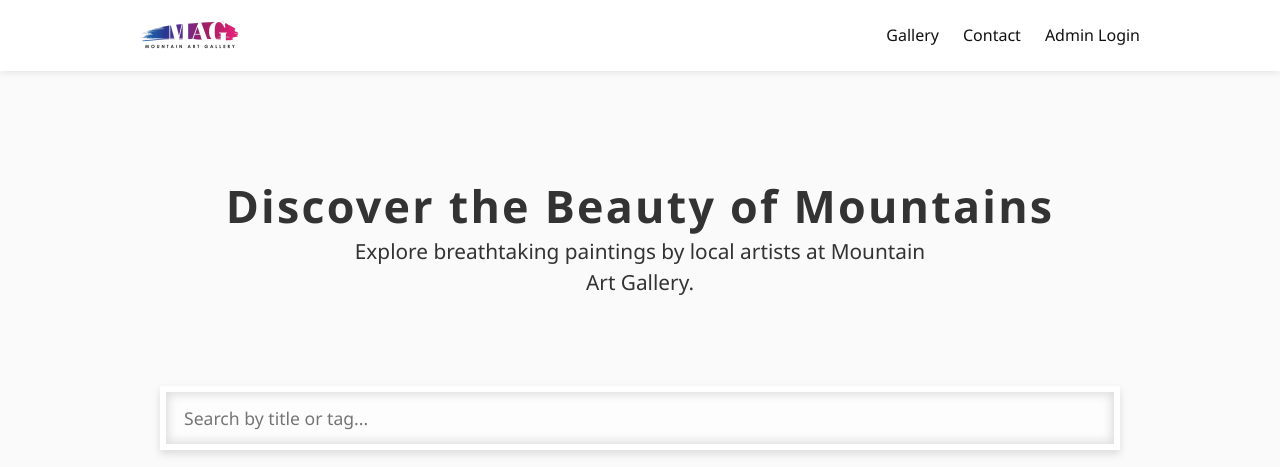
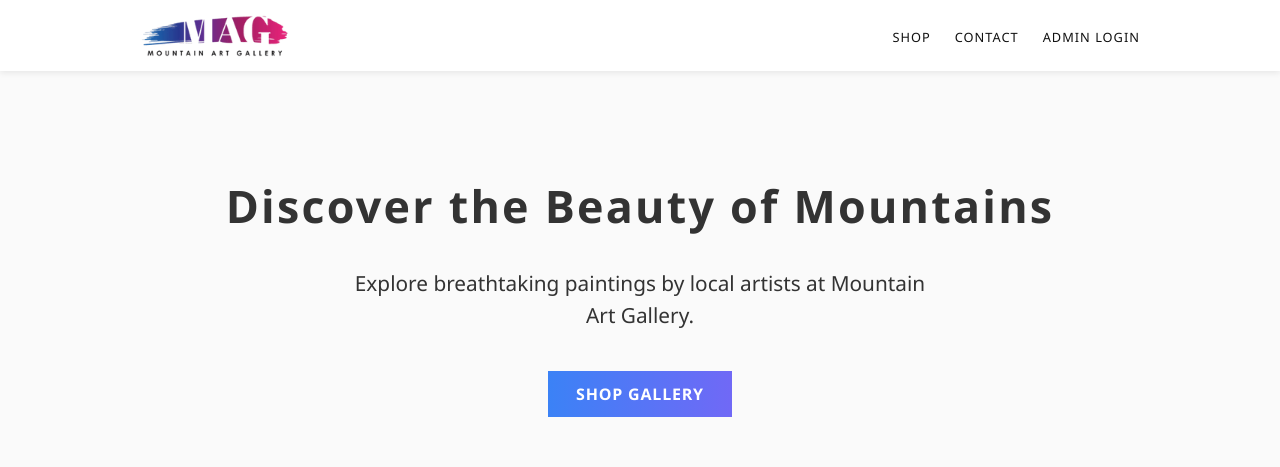
Before and after one commit to shrawan-shakya/mountainartgallery, a React (Create React App) app: page / in a window 1280 px wide. Shown: the top 467 px of the page. Built offline with nearby package versions, Linux system fonts and the light colour scheme; no server answers; the database is empty.

Commit message:
Update dashboard and artwork features

```diff
--- a/src/App.js
+++ b/src/App.js
@@ -1,12 +1,14 @@
+// App.js
 import React, { useEffect, useState } from 'react';
 import { BrowserRouter as Router, Routes, Route } from 'react-router-dom';
 import { auth } from './firebase';
 import { onAuthStateChanged, signOut } from 'firebase/auth';
 
-import Home from './components/Home'; // ✅ Used below now
+import Home from './components/Home';
+import GalleryPage from './components/GalleryPage';
 import AdminLogin from './components/AdminLogin';
 import Dashboard from './components/Dashboard';
-import ArtworkDetail from './components/ArtworkDetail'; // If using detailed artwork pages
+import ArtworkDetail from './components/ArtworkDetail';
 import Navbar from './components/Navbar';
 import PromoBar from './components/PromoBar';
 import './App.css';
@@ -32,16 +34,10 @@ function App() {
         <Navbar />
         <div className="container">
           <Routes>
-            {/* ✅ Home is now being used */}
             <Route path="/" element={<Home />} />
-
-            {/* Artwork detail page */}
+            <Route path="/gallery" element={<GalleryPage />} />
             <Route path="/artwork/:id" element={<ArtworkDetail />} />
-
-            {/* Admin login */}
             <Route path="/login" element={<AdminLogin />} />
-
-            {/* Protected dashboard */}
             <Route
               path="/dashboard"
               element={
--- /dev/null
+++ b/src/components/GalleryPage.js
@@ -0,0 +1,19 @@
+// components/GalleryPage.js
+import React from 'react';
+import Gallery from './Gallery';
+
+export default function GalleryPage() {
+  return (
+    <div style={{ paddingTop: '3rem' }}>
+      <h2 style={{
+        fontSize: '2rem',
+        fontWeight: 700,
+        textAlign: 'center',
+        marginBottom: '2rem'
+      }}>
+        All Paintings
+      </h2>
+      <Gallery />
+    </div>
+  );
+}
--- a/src/components/Home.js
+++ b/src/components/Home.js
@@ -1,4 +1,5 @@
 import React from 'react';
+import { Link } from 'react-router-dom';
 import Gallery from './Gallery';
 import ContactForm from './ContactForm';
 import '../styles/Home.css';
@@ -11,10 +12,10 @@ export default function Home() {
         <p className="subtitle">
           Explore breathtaking paintings by local artists at Mountain Art Gallery.
         </p>
+        <Link to="/gallery" className="explore-button">Shop Gallery</Link>
       </header>
 
       <section className="highlight-section container">
-        {/* <h2>Featured Collection</h2> */}
         <Gallery />
       </section>
 
--- a/src/components/Navbar.js
+++ b/src/components/Navbar.js
@@ -1,3 +1,4 @@
+// components/Navbar.js
 import React, { useEffect, useState } from 'react';
 import { Link } from 'react-router-dom';
 import logo from '../assets/logo.png';
@@ -20,24 +21,37 @@ export default function Navbar() {
   const closeMenu = () => setMenuOpen(false);
 
   return (
+    <>
       <nav className={`navbar ${scrolled ? 'scrolled' : ''}`}>
         <div className="navbar-container">
           <Link to="/" className="navbar-logo" onClick={closeMenu}>
             <img src={logo} alt="Mountain Art Gallery Logo" />
           </Link>
 
-        <div className="hamburger" onClick={toggleMenu}>
-          <span className={menuOpen ? 'bar open' : 'bar'}></span>
-          <span className={menuOpen ? 'bar open' : 'bar'}></span>
-          <span className={menuOpen ? 'bar open' : 'bar'}></span>
+          <div
+            className={`hamburger ${menuOpen ? 'open' : ''}`}
+            onClick={toggleMenu}
+          >
+            <span className="bar bar1"></span>
+            <span className="bar bar2"></span>
+            <span className="bar bar3"></span>
           </div>
 
           <ul className={`nav-links ${menuOpen ? 'active' : ''}`}>
-          <li><a href="#gallery" onClick={closeMenu}>Gallery</a></li>
-          <li><a href="#contact" onClick={closeMenu}>Contact</a></li>
-          <li><Link to="/login" onClick={closeMenu}>Admin Login</Link></li>
+            <li>
+              <Link to="/gallery" onClick={closeMenu}>Shop</Link>
+            </li>
+            <li>
+              <a href="#contact" onClick={closeMenu}>Contact</a>
+            </li>
+            <li>
+              <Link to="/login" onClick={closeMenu}>Admin Login</Link>
+            </li>
           </ul>
         </div>
       </nav>
+
+      {menuOpen && <div className="mobile-overlay" onClick={closeMenu}></div>}
+    </>
   );
 }
--- a/src/styles/Home.css
+++ b/src/styles/Home.css
@@ -16,15 +16,39 @@
   font-weight: 500;
   color: var(--color-text-secondary);
   max-width: 600px;
-  margin: 0 auto;
+  margin: 2rem auto 1.5rem;
   line-height: 1.5;
+}
+
+/* Explore Gallery Button with Gradient, no border radius */
+.explore-button {
+  display: inline-block;
+  margin-top: 1rem;
+  padding: 12px 28px;
+  font-size: 1rem;
+  font-weight: 600;
+  background: linear-gradient(90deg, #3b82f6, #8b5cf6, #ec4899);
+  color: #fff;
+  border: none;
+  border-radius: 0;
+  text-decoration: none;
+  text-transform: uppercase;
+  letter-spacing: 0.05em;
+  transition: background-position 0.5s ease, color 0.3s ease;
+  background-size: 300% 100%;
+  background-position: 0% 0%;
+}
+
+.explore-button:hover {
+  background-position: 100% 0%;
+  color: #fff;
+  cursor: pointer;
 }
 
 .highlight-section {
   background-color: var(--color-bg-alt);
   padding: var(--spacing-xl) 0;
   border-radius: var(--border-radius);
-  box-shadow: 0 12px 24px var(--color-shadow);
   margin-bottom: var(--spacing-xl);
 }
 
@@ -39,3 +63,24 @@
 .contact-section {
   padding-bottom: var(--spacing-xl);
 }
+
+/* ======= Responsive: Adjust Hero Section for Mobile ======= */
+@media (max-width: 768px) {
+  .home-header {
+    padding: 3rem 1.5rem 2rem;
+  }
+
+  .home-header h1 {
+    font-size: 2rem;
+  }
+
+  .home-header .subtitle {
+    font-size: 1.1rem;
+    margin-top: 1rem;
+  }
+
+  .explore-button {
+    padding: 10px 24px;
+    font-size: 0.95rem;
+  }
+}
--- a/src/styles/Navbar.css
+++ b/src/styles/Navbar.css
@@ -4,7 +4,7 @@
   background-color: white;
   z-index: 1000;
   box-shadow: 0 2px 6px rgba(0, 0, 0, 0.08);
-  padding: 0.8rem 1.5rem;
+  padding: 0.2rem 1.5rem;
   font-family: 'Segoe UI', Tahoma, Geneva, Verdana, sans-serif;
 }
 
@@ -18,10 +18,11 @@
   display: flex;
   justify-content: space-between;
   align-items: center;
+  position: relative;
 }
 
 .navbar-logo img {
-  height: 40px;
+  height: 60px;
   width: auto;
 }
 
@@ -37,6 +38,9 @@
   color: #111;
   font-weight: 500;
   transition: color 0.2s ease;
+  font-size: .8rem;
+  text-transform: uppercase;
+  letter-spacing: 1px;
 }
 
 .nav-links a:hover {
@@ -49,6 +53,7 @@
   flex-direction: column;
   gap: 5px;
   cursor: pointer;
+  z-index: 1100;
 }
 
 .hamburger .bar {
@@ -58,25 +63,41 @@
   transition: all 0.3s ease;
 }
 
+/* Hamburger open transition */
+.hamburger.open .bar1 {
+  transform: rotate(45deg) translate(5px, 5px);
+}
+
+.hamburger.open .bar2 {
+  opacity: 0;
+}
+
+.hamburger.open .bar3 {
+  transform: rotate(-45deg) translate(6px, -6px);
+}
+
+/* Mobile Styles */
 @media (max-width: 768px) {
   .hamburger {
     display: flex;
   }
 
   .nav-links {
-    position: absolute;
-    top: 64px;
-    right: 0;
-    width: 100%;
+    position: fixed;
+    top: 0;
+    right: -100%;
+    width: 80%;
+    height: 100vh;
     background-color: white;
     flex-direction: column;
-    padding: 1rem 2rem;
-    display: none;
-    box-shadow: 0 6px 12px rgba(0, 0, 0, 0.1);
+    padding: 6rem 2rem 2rem;
+    box-shadow: -4px 0 10px rgba(0, 0, 0, 0.1);
+    transition: right 0.3s ease;
+    z-index: 1050;
   }
 
   .nav-links.active {
-    display: flex;
+    right: 0;
   }
 
   .nav-links li {
@@ -89,6 +110,26 @@
   }
 
   .nav-links a {
-    font-size: 1.1rem;
+    font-size: 1.2rem;
+  }
+
+  /* Overlay */
+  .mobile-overlay {
+    content: '';
+    position: fixed;
+    top: 0;
+    left: 0;
+    width: 100%;
+    height: 100%;
+    background: rgba(0, 0, 0, 0.4);
+    z-index: 1000;
+    opacity: 0;
+    pointer-events: none;
+    transition: opacity 0.3s ease;
+  }
+
+  .mobile-overlay.active {
+    opacity: 1;
+    pointer-events: auto;
   }
 }
```
Lines whose indentation alone changed are shown as unchanged.
